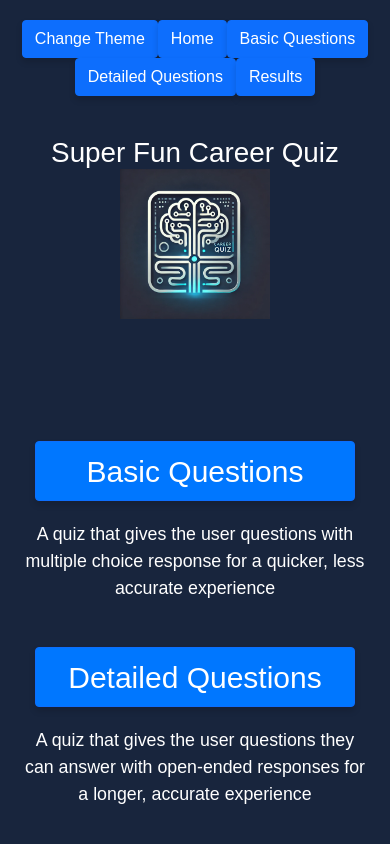
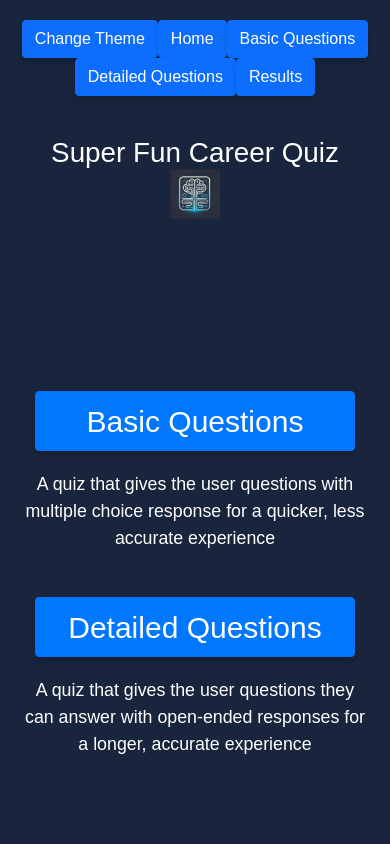
Before and after one commit to dstark12/starter_helpi, a React (Create React App) app: page / in a window 390 px wide. Shown: the top 844 px of the page. Built offline with nearby package versions, Linux system fonts and the light colour scheme.

Commit message:
fixed sizinge

```diff
--- a/src/Styles/home.css
+++ b/src/Styles/home.css
@@ -86,8 +86,8 @@ button:hover {
         margin-bottom: 20px; /* Add space between stacked buttons */
     }
     .logo {
-        width: 150px; /* Adjust the size as needed */
-        height: auto;
+        width: 50px; /* Adjust the size as needed */
+        height: 50px;
         margin-bottom: 20px; /* Add spacing below the logo */
     }
 }
```
